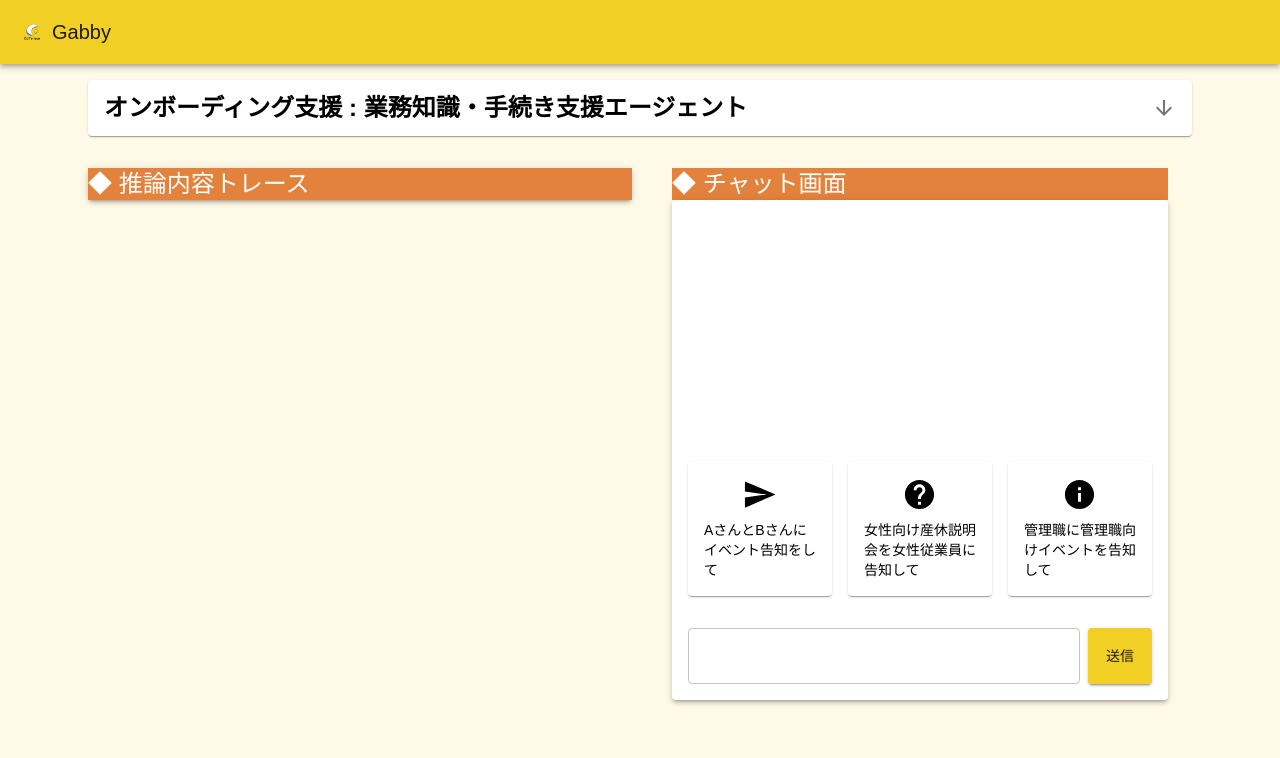
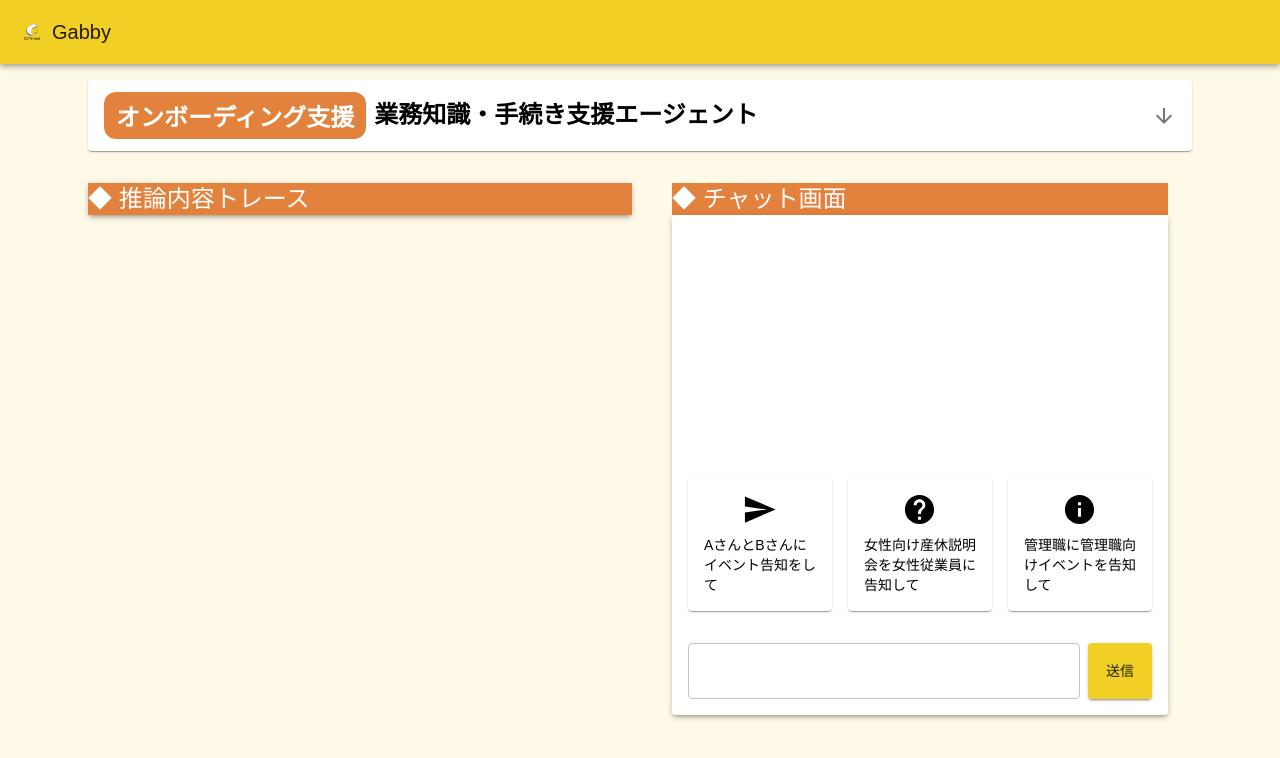
Before and after one commit to K0daimurakami/gabby, a React (Create React App) app: page /details in a window 1280 px wide. Shown: the top 758 px of the page. Built offline with nearby package versions, Linux system fonts and the light colour scheme.

Commit message:
[update]画面変更いぶき

```diff
--- a/src/components/organisms/deatilNameContainer.tsx
+++ b/src/components/organisms/deatilNameContainer.tsx
@@ -5,6 +5,7 @@ import AccordionDetails from '@mui/material/AccordionDetails';
 import Typography from '@mui/material/Typography';
 import ArrowDownwardIcon from '@mui/icons-material/ArrowDownward';
 import ArrowDropDownIcon from '@mui/icons-material/ArrowDropDown';
+import Box from '@mui/material/Box';
 
 export default function AccordionExpandIcon() {
   return (
@@ -14,10 +15,23 @@ export default function AccordionExpandIcon() {
           expandIcon={<ArrowDownwardIcon />}
           aria-controls="panel1-content"
           id="panel1-header"
+          sx={{ display: "flex", alignItems: "center" }} // 高さを揃える
         >
-          <Typography variant="h5" component="span" sx={{ fontWeight: 'bold' }}>
-            オンボーディング支援 : 業務知識・手続き支援エージェント
-          </Typography>
+          <Box
+          sx={{
+          backgroundColor: "#E3823D",
+          color: "#fff",
+          borderRadius: "12px",
+          padding: "6px 12px", // 少し余白を調整
+          display: "flex", // 高さを統一
+          alignItems: "center",
+          fontSize: "1.5rem",
+          fontWeight: "bold",
+          marginRight: "8px",
+        }}
+      >オンボーディング支援</Box>
+          <Typography variant='h5' component="span" sx={{ display: "flex", alignItems: "center", fontWeight: "bold" }}>  業務知識・手続き支援エージェント</Typography>
+
         </AccordionSummary>
         <AccordionDetails>
           <Typography>
```
